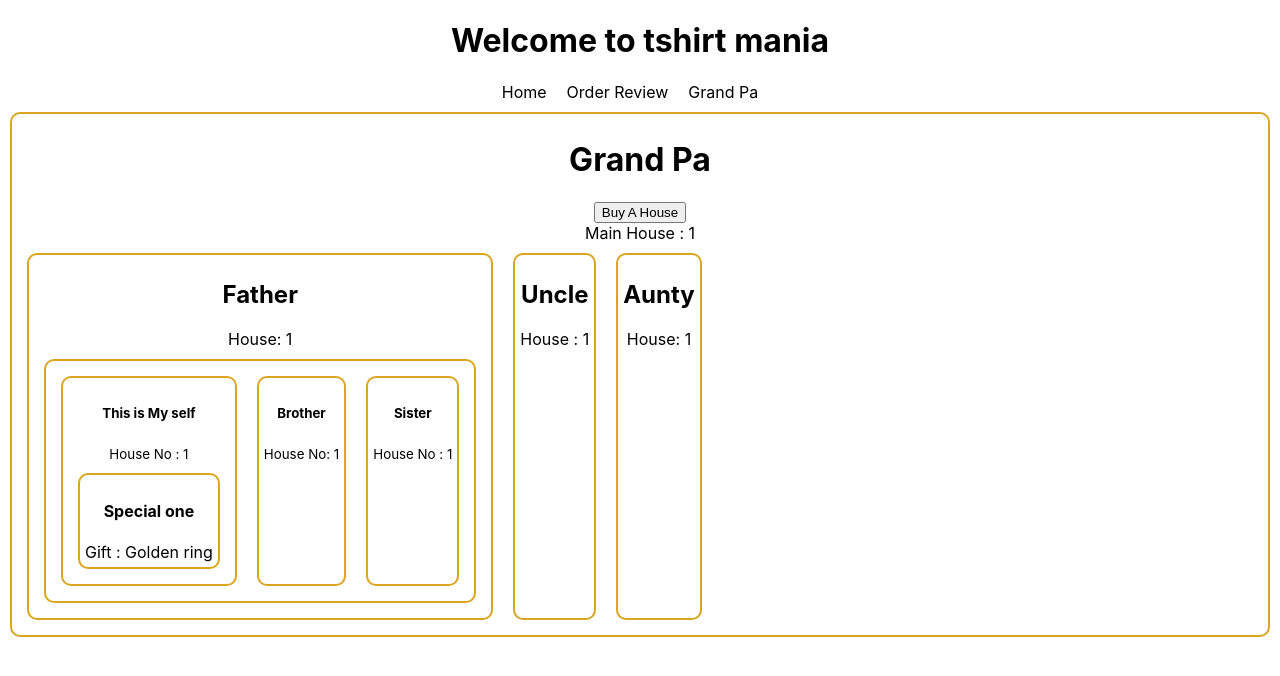
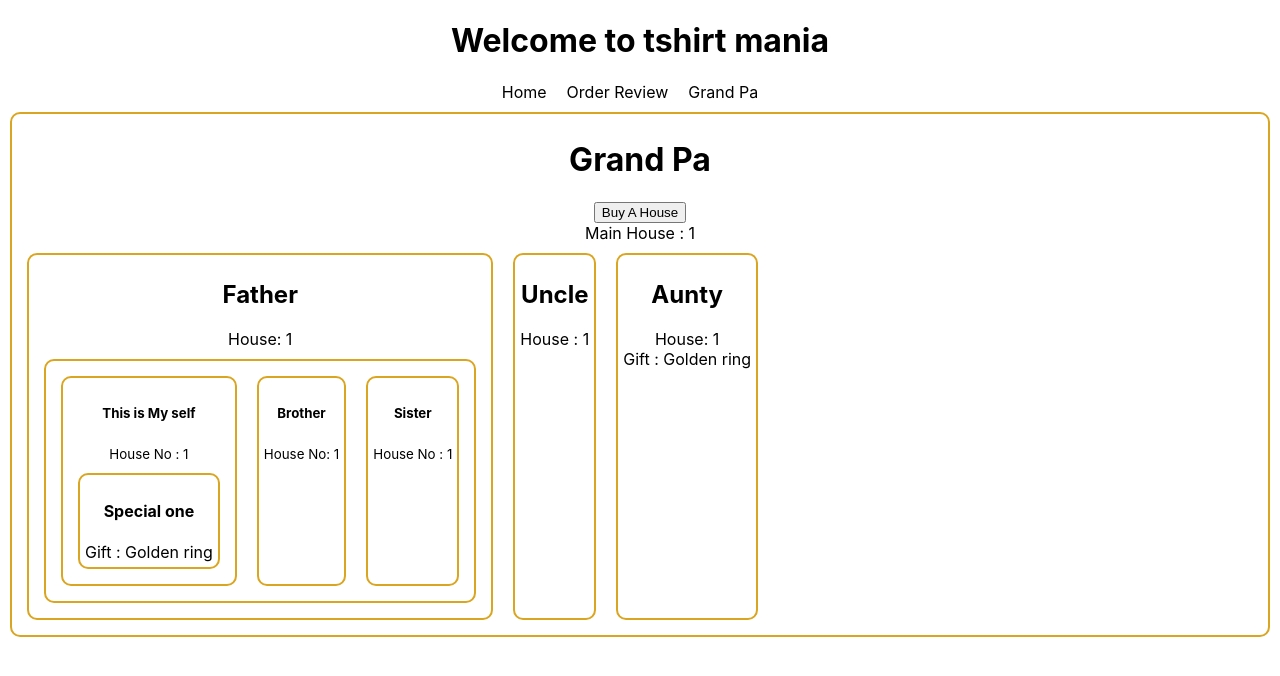
Before and after one commit to provashish95/t-shirt-mania, a React (Create React App) app: page /grandpa in a window 1280 px wide. Shown: the top 676 px of the page. Built offline with nearby package versions, Linux system fonts and the light colour scheme.

Commit message:
added context api

```diff
--- a/src/components/Aunty/Aunty.js
+++ b/src/components/Aunty/Aunty.js
@@ -1,10 +1,13 @@
-import React from 'react';
+import React, { useContext } from 'react';
+import { RingContext } from '../GrandPa/GrandPa';
 
 const Aunty = ({ house }) => {
+    const ring = useContext(RingContext);
     return (
         <div>
             <h1> Aunty </h1>
             <p>House: {house}</p>
+            <p>Gift : {ring}</p>
         </div>
     );
 };
--- a/src/components/GrandPa/GrandPa.js
+++ b/src/components/GrandPa/GrandPa.js
@@ -4,17 +4,21 @@ import Father from '../Father/Father';
 import Uncle from '../Uncle/Uncle';
 import './GrandPa.css';
 
+
+export const RingContext = React.createContext();
+
 const GrandPa = () => {
     const [house, setHouse] = useState(1);
 
+    const ornament = "Golden ring ";
 
-    const ornament = "Golden ring ";
     const handleBuyAHouse = () => {
         const newHouseCount = house + 1;
         setHouse(newHouseCount);
     }
 
     return (
+        <RingContext.Provider value={ornament}>
             <div className='grandpa' >
                 <h1>Grand Pa</h1>
                 <button onClick={handleBuyAHouse}>Buy A House</button>
@@ -25,6 +29,7 @@ const GrandPa = () => {
                     <Aunty house={house}></Aunty>
                 </section>
             </div>
+        </RingContext.Provider>
     );
 };
 
--- a/src/components/Special/Special.js
+++ b/src/components/Special/Special.js
@@ -1,10 +1,12 @@
-import React from 'react';
+import React, { useContext } from 'react';
+import { RingContext } from '../GrandPa/GrandPa';
 
 const Special = ({ ornament }) => {
+    const ring = useContext(RingContext);
     return (
         <div>
             <h4>Special one</h4>
-            <p>Gift : {ornament}</p>
+            <p>Gift : {ring}</p>
         </div>
     );
 };
```
Lines whose indentation alone changed are shown as unchanged.
